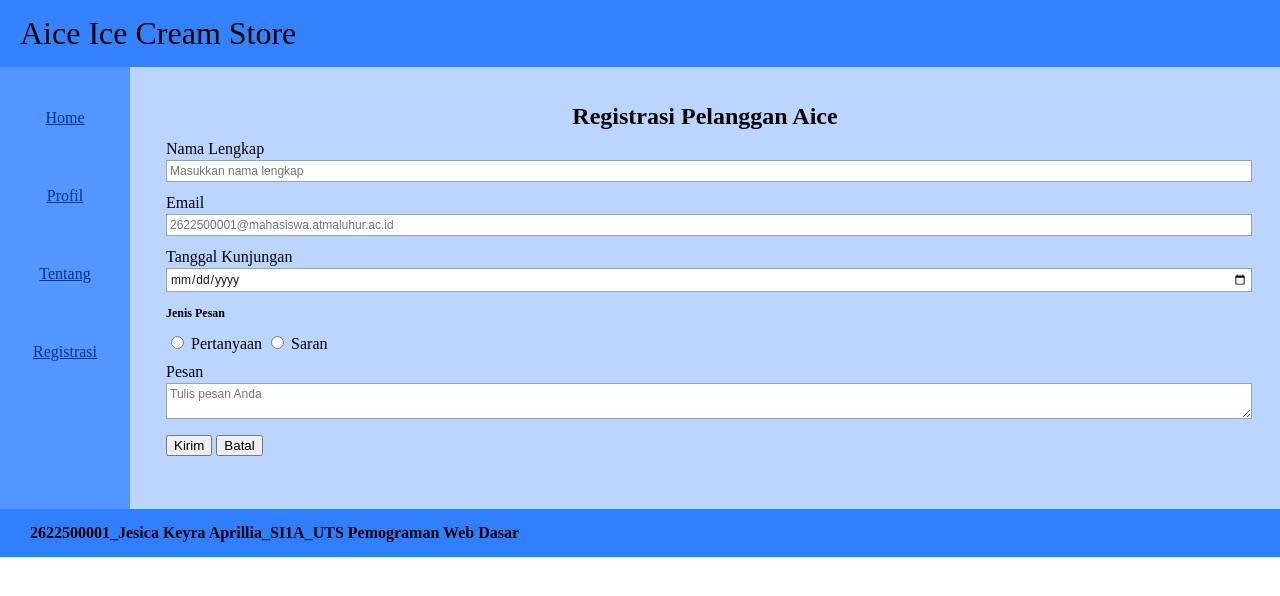
After one commit to 2622500001-jesicakeyra/2622500001-PWD-SI1A-2627G, a PHP site: page /pertemuan-08/registrasi.php in a window 1280 px wide. The commit adds this page. Shown: the top 596 px of the page. Run offline with PHP 8.4, Linux system fonts and the light colour scheme.

Commit message:
perubahan index.html ke index.php

```diff
--- /dev/null
+++ b/pertemuan-08/registrasi.php
@@ -0,0 +1,83 @@
+<!DOCTYPE html>
+<html>
+<head>
+    <title>Home - Aice Ice Cream Store</title>
+    <link rel="stylesheet" href="style.css">
+</head>
+<body>
+    <div id="header">
+        <h1>Aice Ice Cream Store</h1>
+    </div>
+    <div id="menu">
+        <a href="index.php">Home</a>
+        <a href="profil.php">Profil</a>
+        <a href="tentang.php">Tentang</a>
+        <a href="registrasi.php">Registrasi</a>
+    </div>
+    <div id="isi">
+        <search id="registrasi">
+        <h2>Registrasi Pelanggan Aice</h2>
+        <form action="registrasi.php" method="post">
+            <div class="form-group">
+                    <label for="nama">Nama Lengkap</label><br />
+
+                    <input
+                        class="input-form"
+                        type="text"
+                        id="nama"
+                        name="nama"
+                        placeholder="Masukkan nama lengkap"
+                        minlength="3"
+                        maxlength="50"
+                        required
+                    />
+                </div>
+
+                <div class="form-group">
+                    <label for="email">Email</label><br />
+
+                    <input class="input-form" type="email" id="email" name="email" placeholder="2622500001@mahasiswa.atmaluhur.ac.id" required />
+                </div>
+
+                <div class="form-group">
+                    <label for="tanggal">Tanggal Kunjungan</label><br />
+
+                    <input class="input-form" type="date" id="tanggal" name="tanggal" required />
+                </div>
+
+                <div class="form-group">
+                    <p>Jenis Pesan</p>
+
+                    <input type="radio" id="pertanyaan" name="jenis_pesan" value="pertanyaan" required />
+                    <label for="pertanyaan">Pertanyaan</label>
+
+                    <input type="radio" id="saran" name="jenis_pesan" value="saran"  />
+                    <label for="saran">Saran</label>
+                 </div>
+
+                 <div class="form-group">
+                    <label for="pesan">Pesan</label><br />
+
+                    <textarea
+                        class="input-form"
+                        id="pesan"
+                        name="pesan"
+                        maxlength="300"
+                        placeholder="Tulis pesan Anda"
+                        required
+                    ></textarea>
+                </div>
+
+                 <button type="submit">Kirim</button>
+                <button type="reset">Batal</button>
+                <p id="formFeedback"></p>
+            </form>
+        </section>
+    </main>
+    </div>
+    <div id="footer">
+        2622500001_Jesica Keyra Aprillia_SI1A_UTS Pemograman Web Dasar
+    </div>
+    <script src="script.js"></script>
+</body>
+</html>
--- a/pertemuan-08/script.js
+++ b/pertemuan-08/script.js
@@ -0,0 +1,76 @@
+const navToggle = document.getElementById("navToggle");
+const navMenu = document.getElementById("navMenu");
+
+navToggle.addEventListener("click", () => {
+    const isOpen = navMenu.classList.toggle("nav-open");
+
+    navToggle.setAttribute("aria-expanded", isOpen);
+
+    if (isOpen) {
+        navToggle.setAttribute("aria-label", "Tutup navigasi");
+    } else {
+        navToggle.setAttribute("aria-label", "Buka navigasi");
+    }
+});
+
+const contactForm = document.getElementById("contactForm");
+const formFeedback = document.getElementById("formFeedback");
+
+const nameInput = document.getElementById("nama");
+const emailInput = document.getElementById("email");
+const tanggalInput = document.getElementById("tanggal");
+const pesanInput = document.getElementById("pesan");
+
+contactForm.addEventListener("submit", (event) => {
+    event.preventDefault();
+
+    formFeedback.className = "form-feedback-error";
+
+    const nama = nameInput.value.trim();
+    if (nama.length < 3 || nama.length > 50) {
+        formFeedback.textContent = "Nama harus memiliki panjang antara 3 hingga 50 karakter.";
+        return;
+    }
+
+    const email = emailInput.value.trim();
+    const emailPattern = /^[^\s@]+@[^\s@]+\.[^\s@]+$/;
+    if (!emailPattern.test(email)) {
+        formFeedback.textContent = "Masukkan alamat email yang valid.";
+        return;
+    }
+
+    const tanggal = tanggalInput.value;
+    if (tanggal === "") {
+        formFeedback.textContent = "Tanggal kunjungan harus diisi.";
+        return;
+    }
+
+    const jenisPesan = document.querySelector('input[name="jenis_pesan"]:checked');
+    if (!jenisPesan) {
+        formFeedback.textContent = "Pilih jenis pesan.";
+        return;
+    }
+
+    const pesan = pesanInput.value.trim();
+    if (pesan.length === 0) {
+        formFeedback.textContent = "Pesan harus diisi.";
+        return;
+    }
+
+    if (pesan.length > 300) {
+        formFeedback.textContent = "Pesan maksimal 300 karakter.";
+        return;
+    }
+
+    formFeedback.textContent = "Form berhasil divalidasi.";
+    formFeedback.className = "form-feedback-success";
+    contactForm.submit();
+});
+
+contactForm.addEventListener("reset", () => {
+    formFeedback.textContent = "";
+});
+
+contactForm.addEventListener("input", () => {
+    formFeedback.textContent = "";
+});
--- a/pertemuan-08/style.css
+++ b/pertemuan-08/style.css
@@ -16,17 +16,17 @@ body {
     height: 400px;
     background-color: #5496ff;
     text-align: center;
-    padding-top: 30px;
+    padding-top: 42px;
 }
 #menu a {
     display: block;
     margin-bottom: 60px;
-    color: #0062ff;
+    color: #003486;
 }
 #isi {
     margin-left: 130px;
     min-height: 370px;
-    padding: 30px;
+    padding: 36px;
     background-color: #bbd5ff;
 }
 #isi h2 {
@@ -69,3 +69,34 @@ body {
     padding: 15px 30px;
     font-weight: bold;
 }
+#contact {
+    background-color: #f8fafc;
+    border: 1px solid #cbd5e1;
+    padding: 18px;
+    margin: 0;
+}
+#contact h2 {
+    color: #003366;
+    border-bottom: 2px solid #003366;
+    padding-bottom: 6px;
+    margin-top: 0;
+    margin-bottom: 14px;
+}
+.form-group {
+    margin: 10px 0;
+}
+#contact label {
+    color: #1f2937;
+    font-weight: bold;
+}
+.input-form {
+    width: 100%;
+    max-width: 100%;
+    background-color: #ffffff;
+    color: #111827;
+    font-family: Arial, sans-serif;
+    font-size: 12px;
+    padding: 3px;
+    margin: 2px 0;
+    border: 1px solid #94a3b8;
+}
```
Also changed, not shown: pertemuan-08/index.php (renamed from pertemuan-08/index.html, +6 -4 lines), pertemuan-08/profil.html (deleted, +0 -30 lines), pertemuan-08/profil.php (added, +39 -0 lines), pertemuan-08/tentang.html (deleted, +0 -47 lines), pertemuan-08/tentang.php (added, +55 -0 lines).
